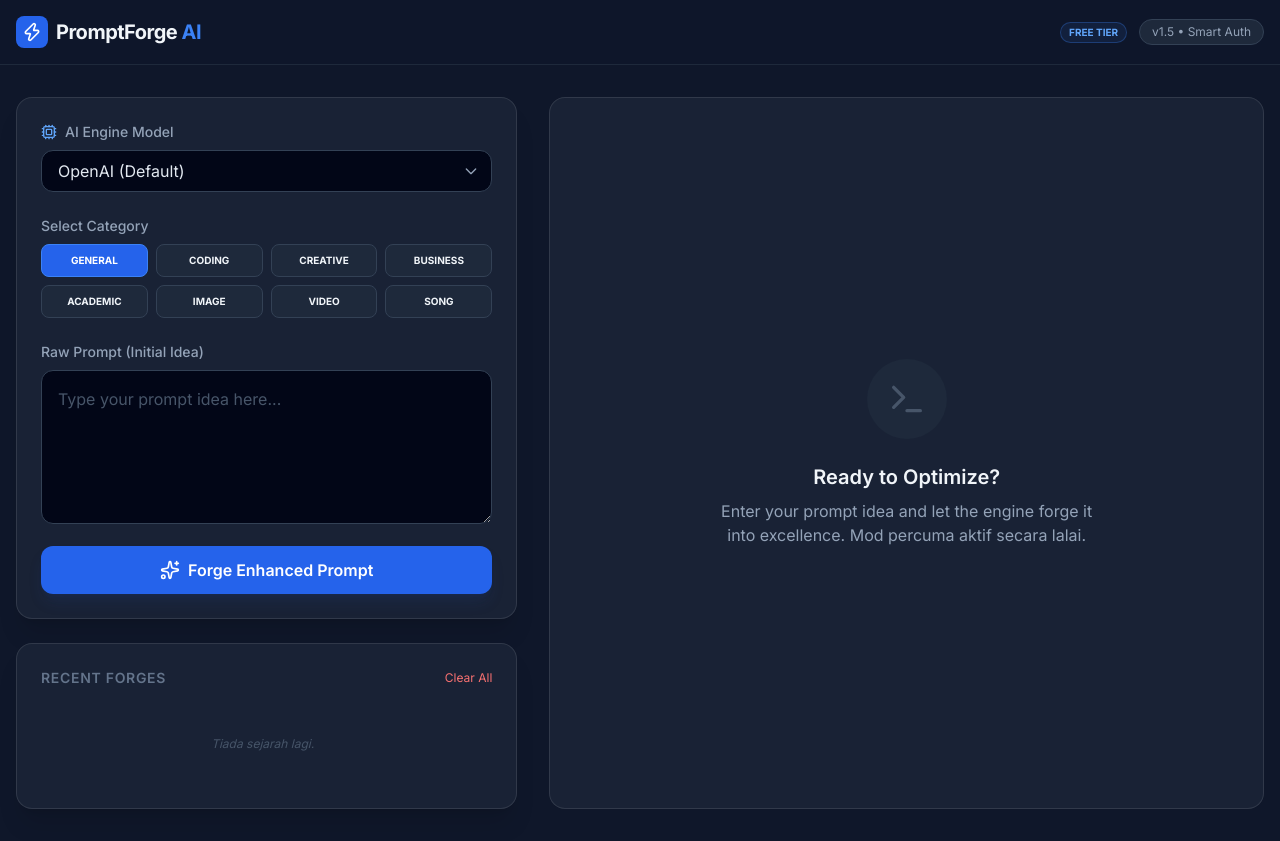
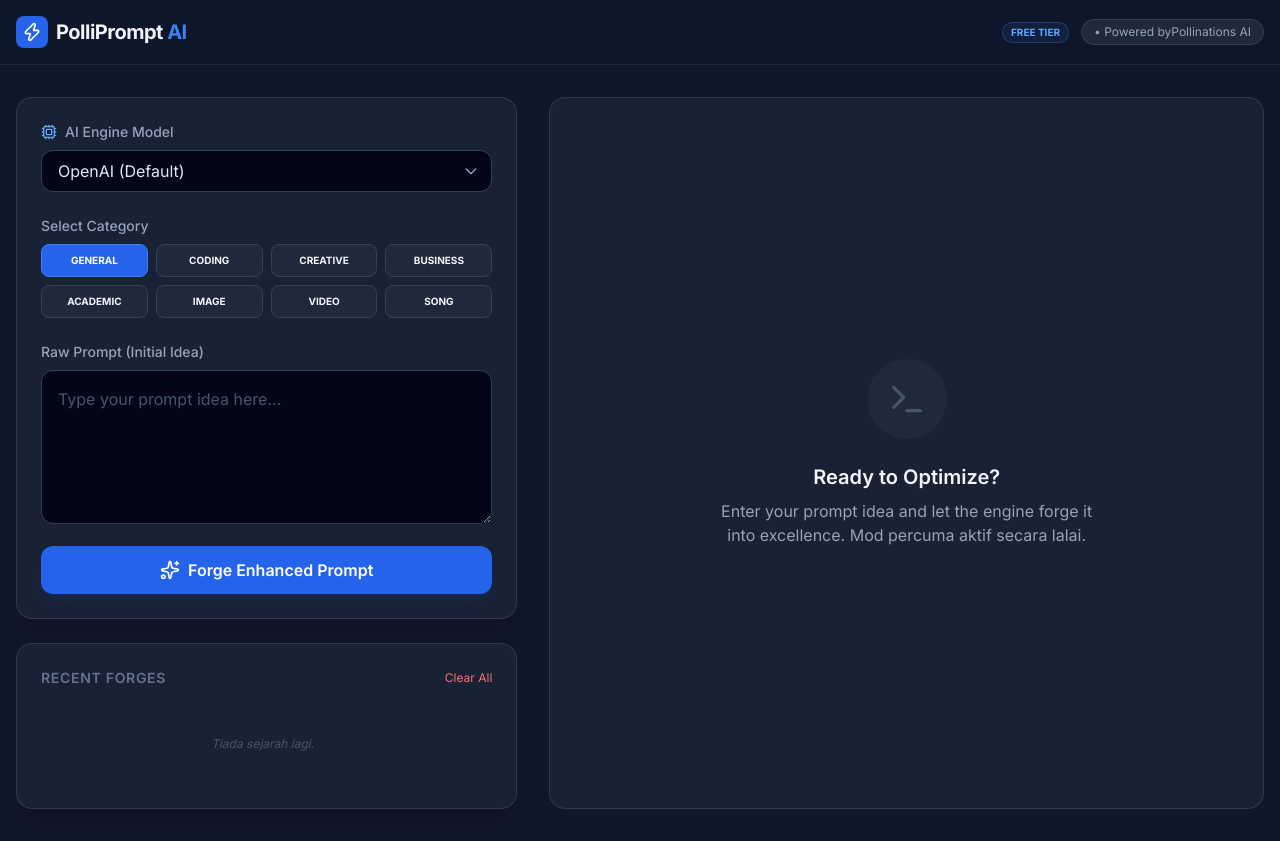
Before and after one commit to labsdigital/PolliPrompt, a plain HTML site: page index.html in a window 1280 px wide. Drawn offline with nearby package versions, Linux system fonts and the light colour scheme.

Commit message:
Update title and branding in index.html

```diff
--- a/index.html
+++ b/index.html
@@ -3,7 +3,7 @@
 <head>
     <meta charset="UTF-8">
     <meta name="viewport" content="width=device-width, initial-scale=1.0">
-    <title>PromptForge AI - Expert Prompt Engineering</title>
+    <title>PolliPrompt AI - Expert Prompt Engineering</title>
     <script src="https://cdn.tailwindcss.com"></script>
     <link href="https://fonts.googleapis.com/css2?family=Inter:wght@300;400;500;600;700&family=JetBrains+Mono&display=swap" rel="stylesheet">
     <script src="https://unpkg.com/lucide@latest"></script>
@@ -66,14 +66,14 @@
                 <div class="w-8 h-8 bg-blue-600 rounded-lg flex items-center justify-center">
                     <i data-lucide="zap" class="w-5 h-5 text-white"></i>
                 </div>
-                <h1 class="text-xl font-bold tracking-tight">PromptForge <span class="text-blue-500">AI</span></h1>
+                <h1 class="text-xl font-bold tracking-tight">PolliPrompt <span class="text-blue-500">AI</span></h1>
             </div>
             <div class="flex items-center gap-3">
                 <div id="tierBadge" class="text-[10px] font-bold px-2 py-0.5 rounded-full border border-blue-500/30 bg-blue-500/10 text-blue-400">
                     FREE TIER
                 </div>
                 <div class="text-xs text-slate-400 bg-slate-800 px-3 py-1 rounded-full border border-slate-700">
-                    v1.5 • Smart Auth
+                    • Powered byPollinations AI
                 </div>
             </div>
         </div>
```
